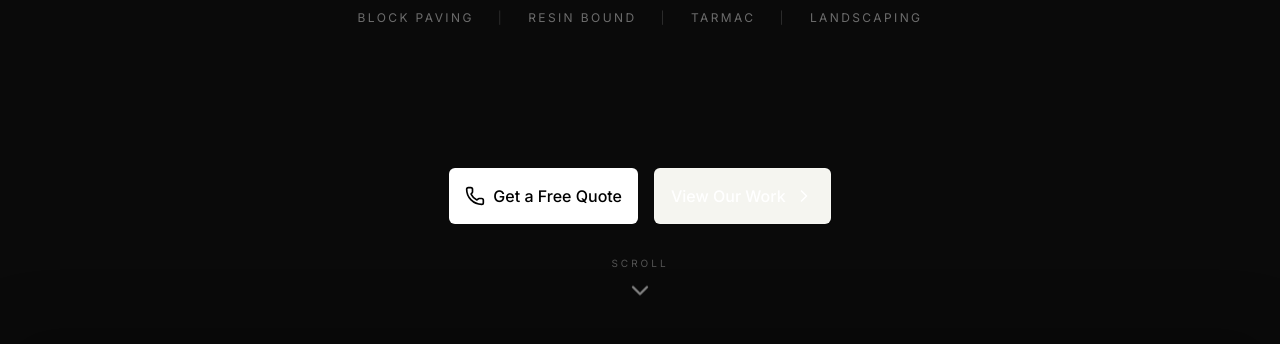
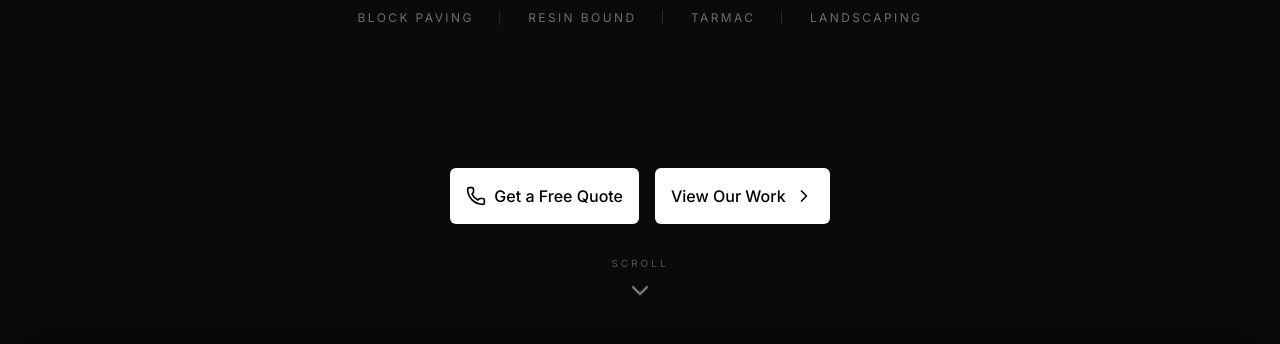
Before and after one commit to edwardtogher/highcroft-digital, a React app: page /preview/strong-drives in a window 1280 px wide. Shown: the part 453-797 px from the top of the page. Built offline with nearby package versions, Linux system fonts and the light colour scheme.

Commit message:
Make View Our Work button solid white with black text
Co-Authored-By: Claude Opus 4.6 (1M context) <noreply@anthropic.com>

```diff
--- a/src/app/preview/strong-drives/page.tsx
+++ b/src/app/preview/strong-drives/page.tsx
@@ -227,7 +227,7 @@ export default function StrongDrivesPage() {
               </Button>
             </Link>
             <Link href="#gallery" className="w-full sm:w-auto">
-              <Button variant="outline" size="lg" className="w-full sm:w-auto h-14 px-8 text-base border-white/20 hover:bg-white/10" style={{ color: '#ffffff' }}>
+              <Button size="lg" className="w-full sm:w-auto h-14 px-8 text-base bg-white text-black hover:bg-white/90">
                 View Our Work <ChevronRight className="size-5" />
               </Button>
             </Link>
```
